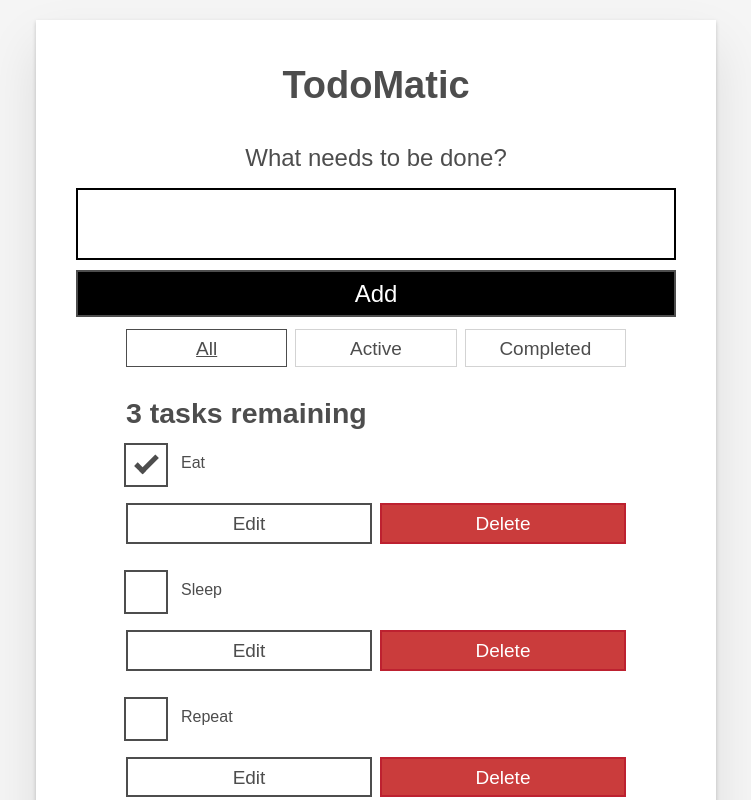
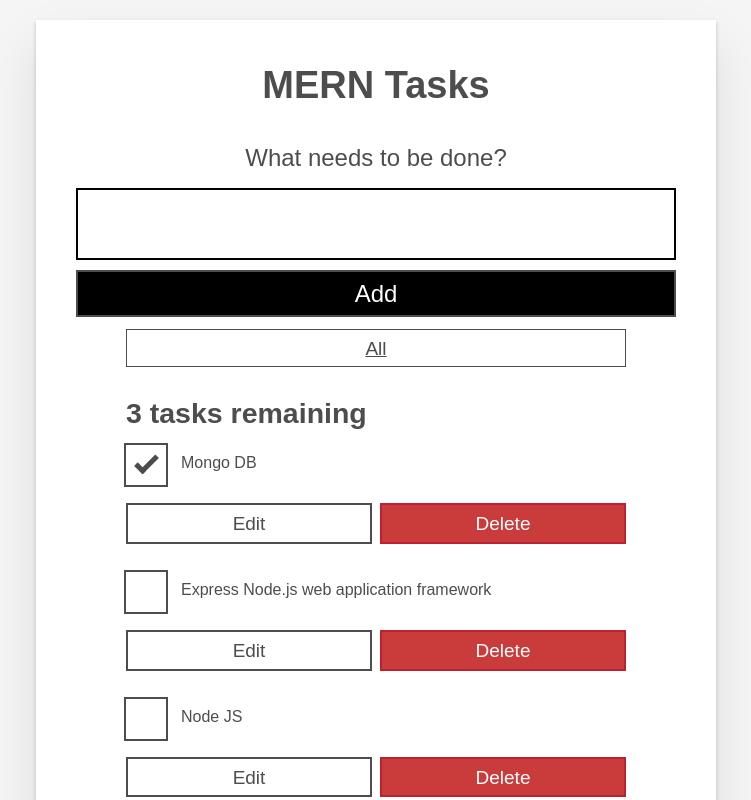
Before and after one commit to KendrickPC/mozilla-react-todo, a React (Create React App) app: page / in a window 1280 px wide. Shown: the top 800 px of the page, without its empty margins (264-1015 px from the left). Built offline with nearby package versions, Linux system fonts and the light colour scheme.

Commit message:
Finished Componentizing

```diff
--- a/public/index.html
+++ b/public/index.html
@@ -24,7 +24,7 @@
       work correctly both with client-side routing and a non-root public URL.
       Learn how to configure a non-root public URL by running `npm run build`.
     -->
-    <title>TodoMatic</title>
+    <title>MERN Tasks</title>
   </head>
   <body>
     <noscript>You need to enable JavaScript to run this app.</noscript>
--- a/src/App.js
+++ b/src/App.js
@@ -1,42 +1,23 @@
 import React from 'react';
+import { Todo }  from './components/Todo';
+import { Form }  from './components/Form';
+import { FilterButton }  from './components/FilterButton';
 
 export function App(props) {
+  const taskList = props.tasks.map(task =>
+    <Todo
+      name={task.name}
+      id={task.id}
+      completed={task.completed}
+      key={task.id}
+    />);
+
   return (
     <div className="todoapp stack-large">
-      <h1>TodoMatic</h1>
-      <form>
-        <h2 className="label-wrapper">
-          <label htmlFor="new-todo-input" className="label__lg">
-            What needs to be done?
-          </label>
-        </h2>
-        <input
-          type="text"
-          id="new-todo-input"
-          className="input input__lg"
-          name="text"
-          autoComplete="off"
-        />
-        <button type="submit" className="btn btn__primary btn__lg">
-          Add
-        </button>
-      </form>
+      <h1>MERN Tasks</h1>
+        <Form />
       <div className="filters btn-group stack-exception">
-        <button type="button" className="btn toggle-btn" aria-pressed="true">
-          <span className="visually-hidden">Show </span>
-          <span>all</span>
-          <span className="visually-hidden"> tasks</span>
-        </button>
-        <button type="button" className="btn toggle-btn" aria-pressed="false">
-          <span className="visually-hidden">Show </span>
-          <span>Active</span>
-          <span className="visually-hidden"> tasks</span>
-        </button>
-        <button type="button" className="btn toggle-btn" aria-pressed="false">
-          <span className="visually-hidden">Show </span>
-          <span>Completed</span>
-          <span className="visually-hidden"> tasks</span>
-        </button>
+        <FilterButton />
       </div>
       <h2 id="list-heading">
         3 tasks remaining
@@ -46,54 +27,7 @@
         className="todo-list stack-large stack-exception"
         aria-labelledby="list-heading"
       >
-        <li className="todo stack-small">
-          <div className="c-cb">
-            <input id="todo-0" type="checkbox" defaultChecked={true} />
-            <label className="todo-label" htmlFor="todo-0">
-              Eat
-            </label>
-          </div>
-          <div className="btn-group">
-            <button type="button" className="btn">
-              Edit <span className="visually-hidden">Eat</span>
-            </button>
-            <button type="button" className="btn btn__danger">
-              Delete <span className="visually-hidden">Eat</span>
-            </button>
-          </div>
-        </li>
-        <li className="todo stack-small">
-          <div className="c-cb">
-            <input id="todo-1" type="checkbox" />
-            <label className="todo-label" htmlFor="todo-1">
-              Sleep
-            </label>
-          </div>
-          <div className="btn-group">
-            <button type="button" className="btn">
-              Edit <span className="visually-hidden">Sleep</span>
-            </button>
-            <button type="button" className="btn btn__danger">
-              Delete <span className="visually-hidden">Sleep</span>
-            </button>
-          </div>
-        </li>
-        <li className="todo stack-small">
-          <div className="c-cb">
-            <input id="todo-2" type="checkbox" />
-            <label className="todo-label" htmlFor="todo-2">
-              Repeat
-            </label>
-          </div>
-          <div className="btn-group">
-            <button type="button" className="btn">
-              Edit <span className="visually-hidden">Repeat</span>
-            </button>
-            <button type="button" className="btn btn__danger">
-              Delete <span className="visually-hidden">Repeat</span>
-            </button>
-          </div>
-        </li>
+        {taskList}
       </ul>
     </div>
   );
--- /dev/null
+++ b/src/components/FilterButton.js
@@ -0,0 +1,11 @@
+import React from 'react';
+
+export function FilterButton(props) {
+  return (
+    <button type="button" className="btn toggle-btn" aria-pressed="true">
+      <span className="visually-hidden">Show </span>
+      <span>all</span>
+      <span className="visually-hidden"> tasks</span>
+    </button>
+  )
+}
--- /dev/null
+++ b/src/components/Form.js
@@ -0,0 +1,23 @@
+import React from 'react';
+
+export function Form(props) {
+  return (
+    <form>
+      <h2 className="label-wrapper">
+        <label htmlFor="new-todo-input" className="label__lg">
+          What needs to be done?
+        </label>
+      </h2>
+      <input
+        type="text"
+        id="new-todo-input"
+        className="input input__lg"
+        name="text"
+        autoComplete="off"
+      />
+      <button type="submit" className="btn btn__primary btn__lg">
+        Add
+      </button>
+    </form>
+  )
+}
--- /dev/null
+++ b/src/components/Todo.js
@@ -0,0 +1,22 @@
+import React from 'react';
+
+export function Todo(props) {
+  return (
+    <li className="todo stack-small">
+      <div className="c-cb">
+        <input id={props.id} type="checkbox" defaultChecked={props.completed} />
+        <label className="todo-label" htmlFor={props.id}>
+          {props.name}
+        </label>
+      </div>
+      <div className="btn-group">
+        <button type="button" className="btn">
+          Edit <span className="visually-hidden">{props.name}</span>
+        </button>
+        <button type="button" className="btn btn__danger">
+          Delete <span className="visually-hidden">{props.name}</span>
+        </button>
+      </div>
+    </li>
+  );
+}
--- a/src/index.js
+++ b/src/index.js
@@ -4,9 +4,16 @@
 import App from './App';
 import reportWebVitals from './reportWebVitals';
 
+const DATA = [
+  { id: "todo-0", name: "Mongo DB", completed: true },
+  { id: "todo-1", name: "Express Node.js web application framework", completed: false },
+  { id: "todo-2", name: "Node JS", completed: false },
+  { id: "todo-3", name: "React JS", completed: false }
+];
+
 ReactDOM.render(
   <React.StrictMode>
-    <App />
+    <App tasks={DATA} />
   </React.StrictMode>,
   document.getElementById('root')
 );
```
Also changed, not shown: src/index.css (line endings or trailing spaces), 2 other files (tests, documents, lock files or other folders).
